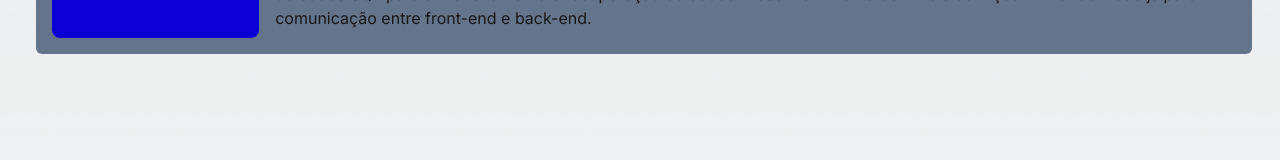
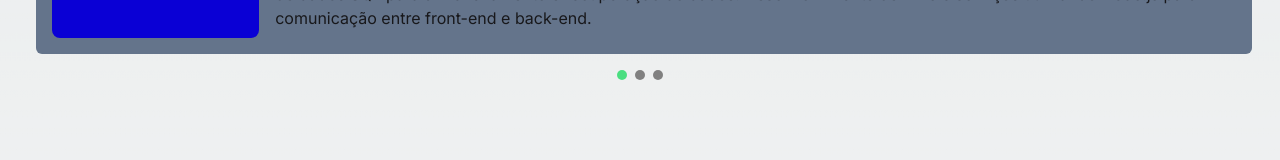
Before and after one commit to brunnogpcosta/portfolio-app, a Next.js app: page / in a window 1280 px wide. Shown: the part 2771-2931 px from the top of the page. Built offline with nearby package versions, Linux system fonts and the light colour scheme; no server answers.

Commit message:
name site

```diff
--- /dev/null
+++ b/src/app/components/Experiences/Experience.css
@@ -0,0 +1,18 @@
+.position-indicators {
+    display: flex;
+    justify-content: center;
+    margin-top: 16px;
+  }
+
+  .position-indicator {
+    width: 10px;
+    height: 10px;
+    border-radius: 50%;
+    background-color: gray;
+    margin: 0 4px;
+    cursor: pointer;
+  }
+
+  .position-indicator.active {
+    background-color: #4ade80;
+  }
--- a/src/app/components/Experiences/Experiences.tsx
+++ b/src/app/components/Experiences/Experiences.tsx
@@ -1,5 +1,6 @@
 import React, { useState } from "react";
 import Image from "next/image";
+import './Experience.css'
 
 const experiencesData = [
   {
@@ -55,7 +56,7 @@ const Experiences = () => {
         <div className="bg-slate-500 p-4 rounded-md min-w-full relative right-10">
           <div className="flex flex-col lg:flex-row">
             <div className=" flex justify-center items-center mr-4">
-              <img src={experiencesData[currentCardIndex].logo} alt={experiencesData[currentCardIndex].empresa} style={{ borderRadius: "8px", width: "100%", height: "100%" }} />
+              <img src={experiencesData[currentCardIndex].logo} alt={experiencesData[currentCardIndex].empresa} style={{ borderRadius: "8px", width: "100%", height: "100%", maxWidth: 500 }} />
             </div>
 
             <div className="w-full lg:mt-0 mt-4">
@@ -85,7 +86,6 @@ const Experiences = () => {
             </div>
           </div>
         </div>
-
         <button
           className="text-3xl p-4 z-10 relative right-10"
           onClick={handleNextCard}
@@ -93,6 +93,16 @@ const Experiences = () => {
           &#8250;
         </button>
       </div>
+
+      <div className="position-indicators">
+        {experiencesData.map((_, index) => (
+          <div
+            key={index}
+            className={`position-indicator ${index === currentCardIndex ? 'active' : ''}`}
+            onClick={() => setCurrentCardIndex(index)}
+          />
+        ))}
+      </div>
     </div>
   );
 };
--- a/src/app/layout.tsx
+++ b/src/app/layout.tsx
@@ -5,8 +5,8 @@ import './globals.css'
 const inter = Inter({ subsets: ['latin'] })
 
 export const metadata: Metadata = {
-  title: 'Create Next App',
-  description: 'Generated by create next app',
+  title: 'Brunno Costa',
+  description: 'Portfólio oficial',
 }
 
 export default function RootLayout({
```
